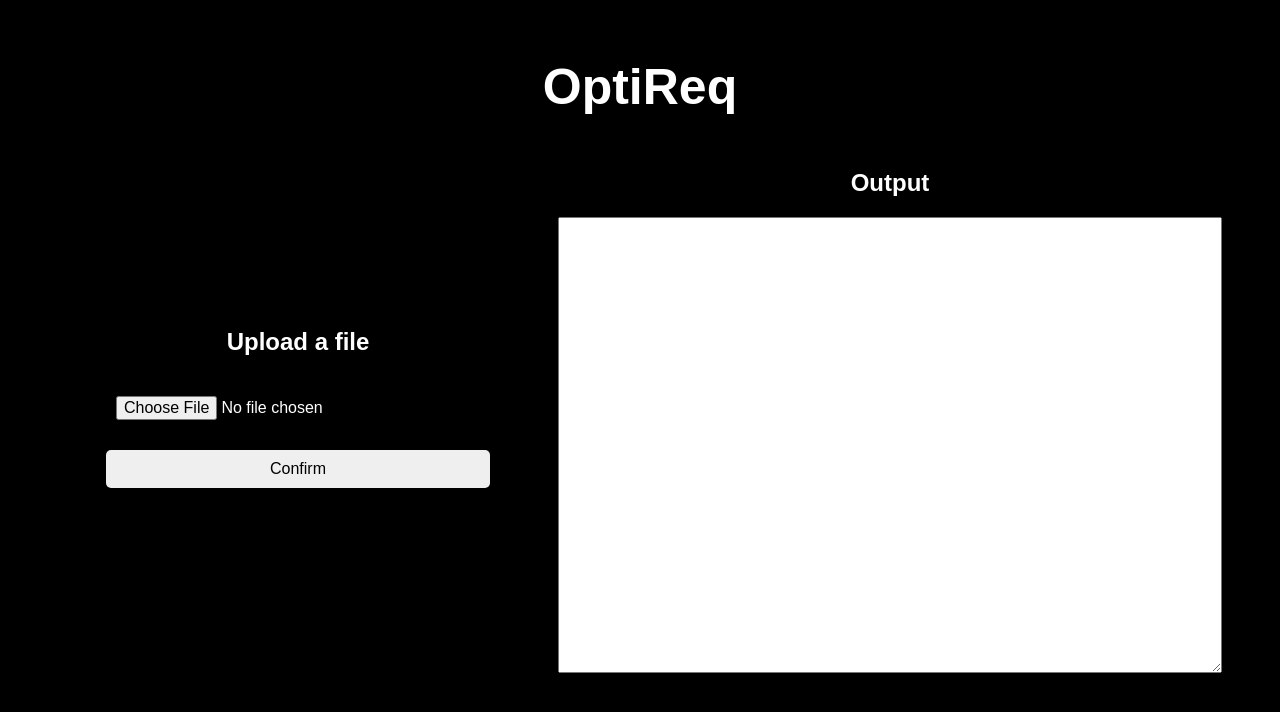
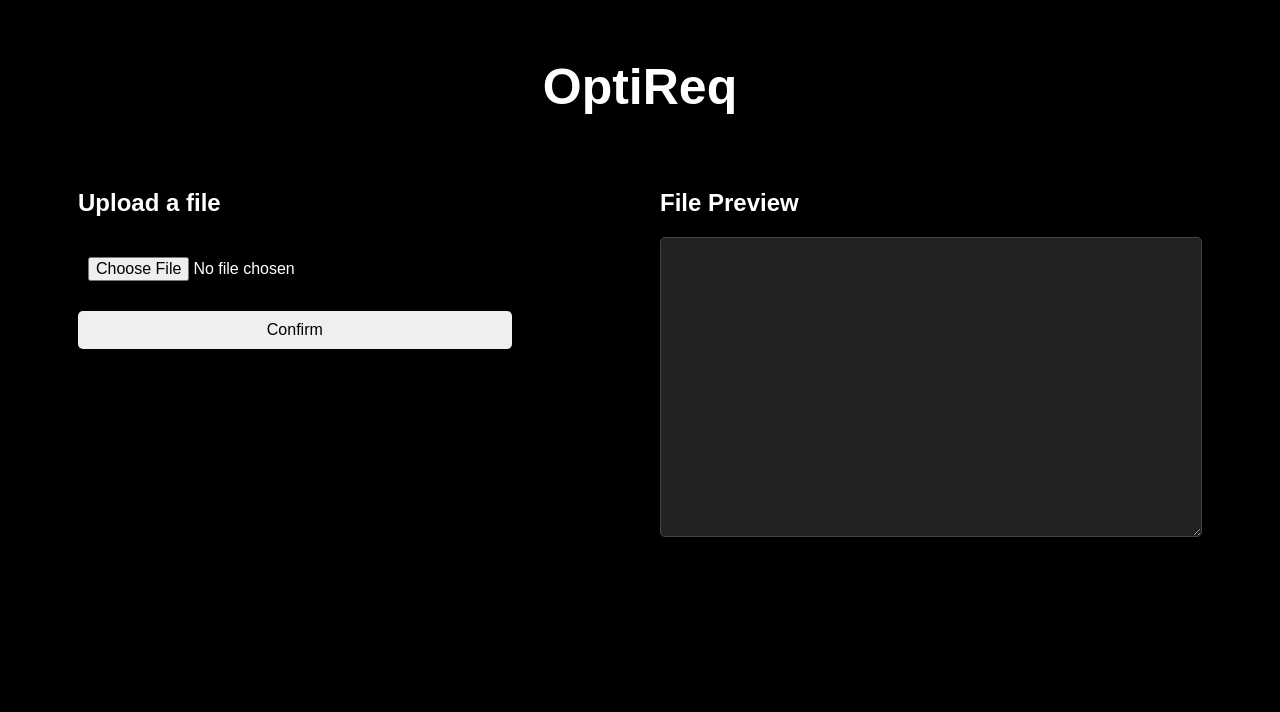
Before and after one commit to FEUP-MEIC-DS-2024-25/T04_G04, a Flask app: page / in a window 1280 px wide. Shown: the top 712 px of the page. Run offline with Flask 3, Linux system fonts and the light colour scheme; some libraries are stand-ins or nearby versions.

Commit message:
now user can download the output file and preview is in markdown

```diff
--- a/flask_app/app.py
+++ b/flask_app/app.py
@@ -1,5 +1,5 @@
 import os
-from flask import Flask, request, render_template, jsonify
+from flask import Flask, request, render_template, jsonify, send_file
 import google.generativeai as genai
 from markdown import Markdown
 from io import StringIO
@@ -44,6 +44,7 @@ def upload():
 
         prompt = """Correct, improve, add if missing the following requirements, and add certain emojis to the improvements, and translate to English if necessary.
         Sort them by order of difficulty from easier to harder. In case the requirement is too complex, separate them in different requirements while maintaining its initial goal.
+        Add some spacing between the requirements.
         Follow this syntax:
         **Requirement 3:** The system must allow the export of reports in PDF and Excel format.
 
@@ -79,6 +80,9 @@ def upload():
 
         return jsonify({'output': txt_response})
 
+@app.route('/download')
+def download():
+    return send_file('output.md', as_attachment=True)
 
 if __name__ == "__main__":
     app.run(host="0.0.0.0", port=int(os.environ.get("PORT", 5000)))
--- a/flask_app/templates/index.html
+++ b/flask_app/templates/index.html
@@ -10,18 +10,13 @@
 
       .container {
         display: flex;
-        align-items: center;
+        align-items: flex-start;
+        justify-content: space-between;
       }
 
-      .left {
+      .left, .right {
         flex: 1;
-        margin-right: 20px;
-        text-align: center;
-      }
-
-      .right {
-        flex: 1;
-        text-align: center;
+        margin: 20px;
       }
 
       h1 {
@@ -29,7 +24,7 @@
         text-align: center;
       }
 
-      #file, #confirm {
+      #file, #confirm, #download {
         width: 80%;
         padding: 10px;
         margin: 10px 0;
@@ -39,16 +34,36 @@
         cursor: pointer;
       }
 
-      #confirm:hover {
+      #download{
+        margin-left: 65px;
+      }
+
+      #confirm:hover, #download:hover {
         background: #333;
         color: white;
       }
 
-      #confirm:active {
+      #confirm:active, #download:active {
         background: #555;
       }
+
+      textarea {
+        width: 100%;
+        height: 300px;
+        background: #222;
+        color: #fff;
+        border: 1px solid #444;
+        border-radius: 5px;
+        padding: 10px;
+        font-size: 16px;
+      }
+
+      .invisible {
+          display: none;
+      }
+
     </style>
-  </head>
+    <script src="https://cdn.jsdelivr.net/npm/showdown/dist/showdown.min.js"></script>
     <script>
       async function uploadFile(event) {
         event.preventDefault();
@@ -62,9 +77,14 @@
         });
 
         const result = await response.json();
-      document.getElementById('output').value = result.output;
+        const outputMarkdown = result.output;
+
+        // Update textarea
+        document.getElementById('output').value = outputMarkdown;
+        document.getElementById('download').setAttribute('class', 'button');
       }
     </script>
+  </head>
   <body>
     <h1>OptiReq</h1>
     <div class="container">
@@ -76,7 +96,10 @@
         </form>
       </div>
       <div class="right">
-      <h2>Output</h2>
-      <textarea id="output" cols="80" rows="30"></textarea>
+        <h2>File Preview</h2>
+        <textarea id="output" readonly></textarea>
+        <button id="download" class="invisible button" onclick="window.location.href='/download'">Download File</button>
       </div>
+    </div>
+  </body>
 </html>
```
Lines whose indentation alone changed are shown as unchanged.
